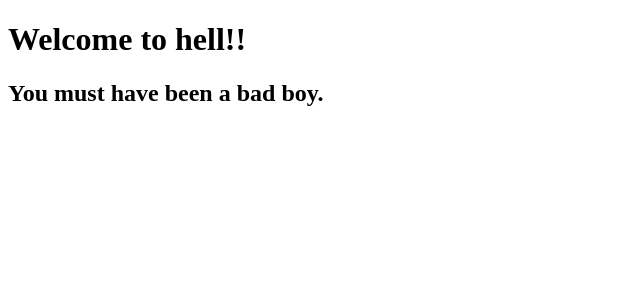
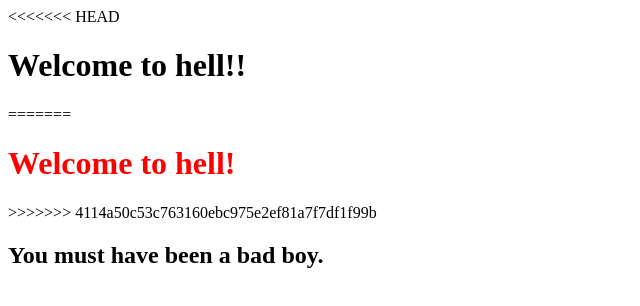
Before and after one commit to gabeCaruso103/KevGab, a plain HTML site: page hello.html in a window 1280 px wide. Shown: the whole page, without its empty margins (0-640 px from the left). Drawn offline with Linux system fonts and the light colour scheme.

Commit message:
added hell

```diff
--- a/hello.html
+++ b/hello.html
@@ -5,7 +5,11 @@
         <link rel="stylesheet" href="">
     </head>
     <body>
+<<<<<<< HEAD
         <h1>Welcome to hell!!</h1>
+=======
+        <h1 style="color:red;">Welcome to hell!</h1>
+>>>>>>> 4114a50c53c763160ebc975e2ef81a7f7df1f99b
         <h2>You must have been a bad boy.<h2>
         <script src=""></script>
     </body>
```
